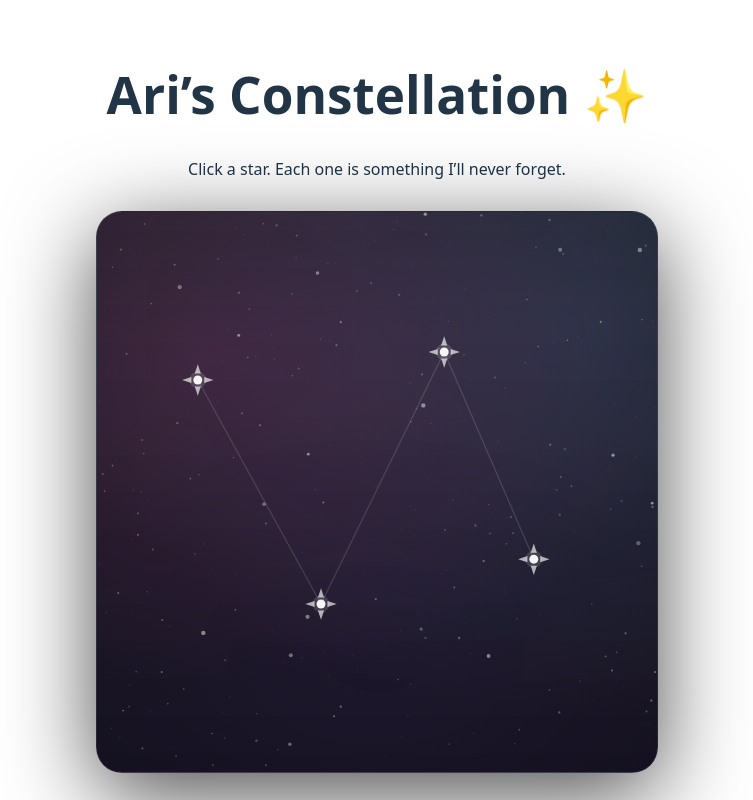
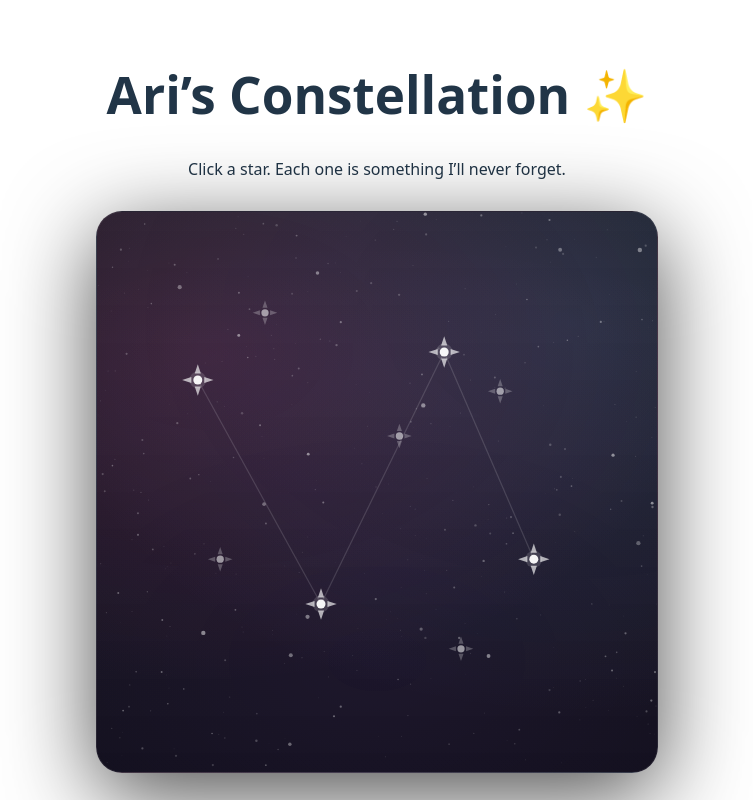
Before and after one commit to KitsuneGhost/Valentines_Gift, a React (Vite) app: page / in a window 1280 px wide. Shown: the top 800 px of the page, without its empty margins (263-1016 px from the left). Built offline with nearby package versions, Linux system fonts and the light colour scheme.

Commit message:
support stars

```diff
--- a/src/App.css
+++ b/src/App.css
@@ -138,6 +138,15 @@
   filter: drop-shadow(0 0 14px rgba(255, 150, 220, 0.3));
 }
 
+.supportRay {
+  fill: rgba(255,255,255,0.25);
+  filter: drop-shadow(0 0 4px rgba(255,255,255,0.10));
+}
+
+.supportCore {
+  fill: rgba(255,255,255,0.55);
+}
+
 
 .glow { fill: rgba(255,255,255,0.14); }
 .core { fill: rgba(255,255,255,0.95); }
--- a/src/App.jsx
+++ b/src/App.jsx
@@ -1,5 +1,5 @@
 import { useMemo, useState } from "react";
-import { memories, links } from "./data/memories";
+import { memories, links, supportStars } from "./data/memories";
 import "./App.css";
 import TypedLetter from "./components/TypedLetter.jsx";
 
@@ -72,6 +72,18 @@ export default function App() {
 
             <div className="sky">
                 <svg className="skySvg" viewBox="0 0 100 100" preserveAspectRatio="none">
+
+                    {/* support stars */}
+                    {supportStars.map((s) => (
+                        <g key={s.id} transform={`translate(${s.x} ${s.y})`} className="supportStar">
+                            <polygon points="0,-2.2 0.45,-0.9 -0.45,-0.9" className="supportRay" />
+                            <polygon points="2.2,0 0.9,0.45 0.9,-0.45" className="supportRay" />
+                            <polygon points="0,2.2 0.45,0.9 -0.45,0.9" className="supportRay" />
+                            <polygon points="-2.2,0 -0.9,0.45 -0.9,-0.45" className="supportRay" />
+                            <circle r="0.65" className="supportCore" />
+                        </g>
+                    ))}
+
                     {/* background random stars */}
                     {bgStars.map((s) => (
                         <circle
--- a/src/data/memories.js
+++ b/src/data/memories.js
@@ -10,3 +10,11 @@ export const links = [
     [3, 2],
     [2, 4],
 ];
+
+export const supportStars = [
+    { id: "s1", x: 30, y: 18 },
+    { id: "s2", x: 54, y: 40 },
+    { id: "s3", x: 72, y: 32 },
+    { id: "s4", x: 65, y: 78 },
+    { id: "s5", x: 22, y: 62 },
+];
```
